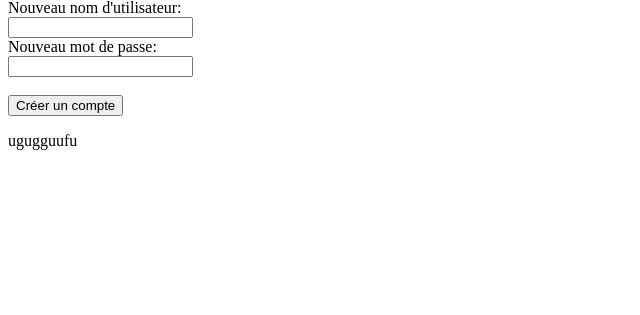
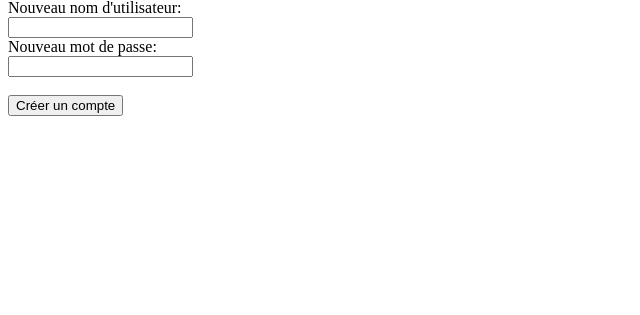
Before and after one commit to sachadm/RPG_sacha__jerome, a PHP site: page / in a window 1280 px wide. Shown: the part 288-603 px from the top of the page, without its empty margins (0-640 px from the left). Run offline with PHP 8.4, Linux system fonts and the light colour scheme.

Commit message:
jérome update

```diff
--- a/index.php
+++ b/index.php
@@ -4,6 +4,7 @@
     <meta charset="UTF-8">
     <meta name="viewport" content="width=device-width, initial-scale=1.0">
     <title>Page de connexion</title>
+
 </head>
 <body>
     <h2>Connexion</h2>
@@ -11,6 +12,6 @@
 
     <h2>Créer un compte</h2>
     <?php require_once 'signup.php';?>
-    <p>ugugguufu<p>
+
 </body>
 </html>
```
Also changed, not shown: IMAGES/image sacha/parchment.jpg (renamed from image/parchment.jpg), IMAGES/image sacha/pngtree-vintage-papyrus-scroll-aged-texture-on-parchment-paper-image_13886928.png (renamed from image/pngtree-vintage-papyrus-scroll-aged-texture-on-parchment-paper-image_13886928.png), IMAGES/image sacha/surface- background-patterns-lines-wallpaper.jpg (renamed from image/surface- background-patterns-lines-wallpaper.jpg), landing.css (added).
